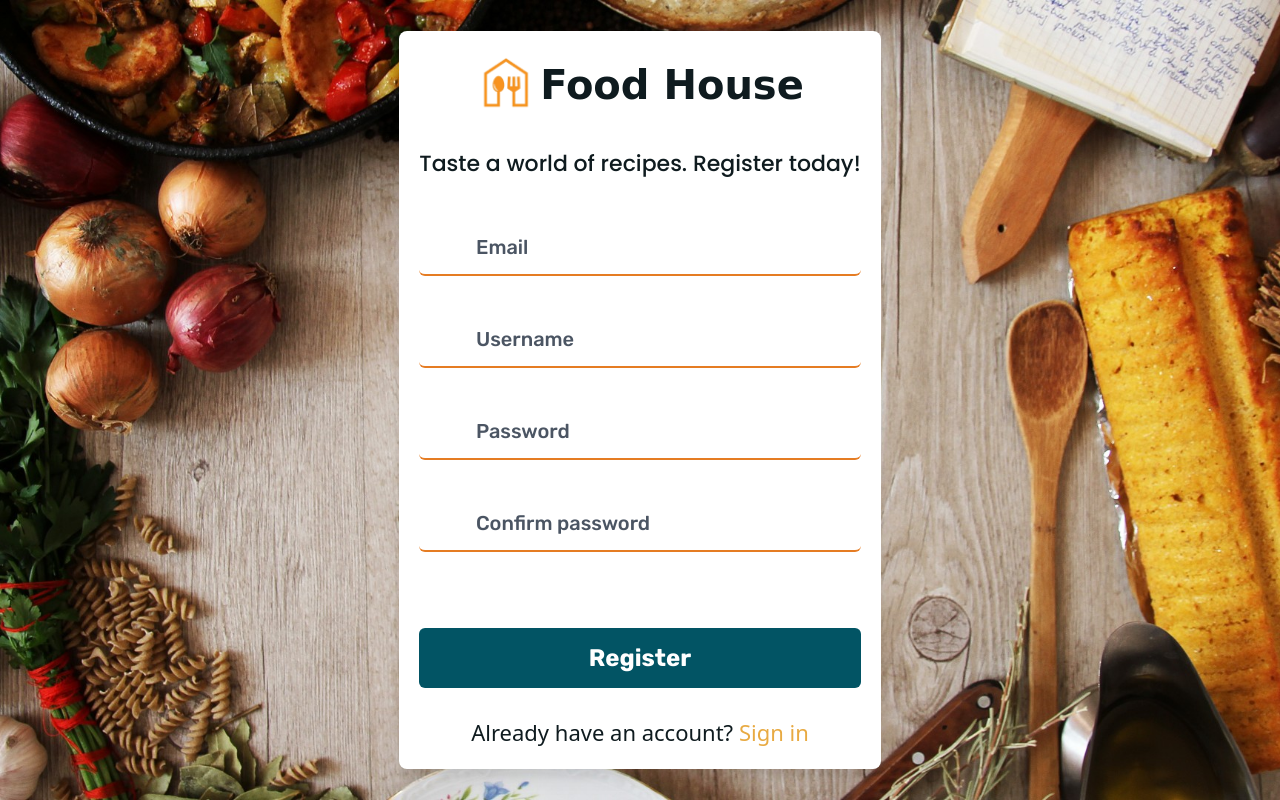
After one commit to CiroJSCH/FoodHouse, a Django app: page /register/ in a window 1280 px wide. The commit adds this page. Run offline with Django 4.2, Linux system fonts and the light colour scheme; style sheets or scripts are compiled from the project's sources; some libraries are stand-ins or nearby versions; some web fonts are replaced.

Commit message:
register page structure and design

```diff
--- /dev/null
+++ b/src/landing/templates/landing/register.html
@@ -0,0 +1,75 @@
+{% extends "main.html" %}
+{% load static %}
+{% block content %}
+  <main class="min-h-screen w-screen relative h-auto">
+    {% comment %} Banner mobile {% endcomment %}
+    <div class="w-full h-full min-h-[600px] lg:hidden bg-center bg-cover bg-no-repeat absolute bottom-0"
+         style="background-image: url({% static 'images/landing/register-mobile.jpg' %})"></div>
+    {% comment %} Banner desktop {% endcomment %}
+    <div class="w-full h-full hidden lg:block bg-center bg-cover bg-no-repeat absolute bottom-0"
+         style="background-image: url({% static 'images/landing/register-desktop.jpg' %})"></div>
+    {% comment %} Dark Layer {% endcomment %}
+    <div class="w-full h-full absolute lg:hidden top-0 z-[2] bg-[rgba(0,0,0,0.75)]"></div>
+    <section class="z-[3] px-3 py-5 relative h-auto min-h-screen grid place-content-center">
+      <div class="h-full flex flex-col justify-center mx-auto max-w-[550px]">
+        <div class="lg:bg-white lg:p-5 lg:rounded-lg lg:drop-shadow-xl">
+          <div class="flex items-center gap-1 mb-8 justify-center">
+            <img src="{% static 'images/foodhouse-logo.png' %}"
+                 alt="foodhouse logo"
+                 class="w-[50px] xl:w-[60px] xxl:w-[65px]"
+                 width=""
+                 height="">
+            <h1 class="text-[32px] lg:text-[36px] xl:text-[40px] xxl:text-[44px] font-logo text-white lg:text-text font-semibold pt-1">
+              Food <span>House</span>
+            </h1>
+          </div>
+          <h3 class="mt-1 font-medium text-[18px] lg:text-[20px] xl:text-[22px] xxl:text-[24px] font-text text-white lg:text-text text-center">
+            Taste a world of recipes. Register today!
+          </h3>
+          <form action=""
+                class="mt-10 flex flex-col gap-7 lg:gap-8 xl:gap-9 xxl:gap-10">
+            <div class="flex items-center border-b-2 rounded-md border-b-accent">
+              <span class="h-[44px] w-[50px] grid place-content-center  text-secondary"><i class="fa-solid fa-envelope fa-xl"></i></span>
+              <input type="email"
+                     name="email"
+                     id="email"
+                     class="focus:outline-none p-2 lg:p-3 w-full rounded-md bg-transparent transition-colors placeholder:text-gray-300 lg:placeholder:text-gray-600 placeholder:font-title text-white lg:text-text font-medium lg:text-[18px] xl:text-[20px] xxl:text-[21px]"
+                     placeholder="Email">
+            </div>
+            <div class="flex items-center border-b-2 rounded-md border-b-accent">
+              <span class="h-[44px] w-[50px] grid place-content-center  text-secondary"><i class="fa-solid fa-user fa-xl"></i></span>
+              <input type="text"
+                     name="username"
+                     id="username"
+                     class="focus:outline-none p-2 lg:p-3 w-full rounded-md bg-transparent transition-colors placeholder:text-gray-300 lg:placeholder:text-gray-600  placeholder:font-title text-white lg:text-text font-medium lg:text-[18px] xl:text-[20px] xxl:text-[21px]"
+                     placeholder="Username">
+            </div>
+            <div class="flex items-center border-b-2 rounded-md border-b-accent">
+              <span class="h-[44px] w-[50px] grid place-content-center  text-secondary"><i class="fa-solid fa-key fa-xl"></i></span>
+              <input type="password"
+                     name="password"
+                     id="password"
+                     class="focus:outline-none p-2 lg:p-3 w-full rounded-md bg-transparent transition-colors placeholder:text-gray-300 lg:placeholder:text-gray-600  placeholder:font-title text-white lg:text-text font-medium lg:text-[18px] xl:text-[20px] xxl:text-[21px]"
+                     placeholder="Password">
+            </div>
+            <div class="flex items-center border-b-2 rounded-md border-b-accent">
+              <span class="h-[44px] w-[50px] grid place-content-center  text-secondary"><i class="fa-solid fa-key fa-xl"></i></span>
+              <input type="password"
+                     name="password2"
+                     id="password2"
+                     class="focus:outline-none p-2 lg:p-3 w-full rounded-md bg-transparent transition-colors placeholder:text-gray-300 lg:placeholder:text-gray-600  placeholder:font-title text-white lg:text-text font-medium lg:text-[18px] xl:text-[20px] xxl:text-[21px]"
+                     placeholder="Confirm password">
+            </div>
+            <button type="submit"
+                    class="mt-10 w-full bg-secondary text-white font-title font-semibold py-3 rounded-md text-[18px] lg:text-[20px] xl:text-[24px]">
+              Register
+            </button>
+          </form>
+          <p class="mt-5 xl:mt-7 text-white lg:text-text text-center text-[18px] lg:text-[20px] xl:text-[22px] font-medium">
+            Already have an account? <a href="{% url 'login' %}" class="text-primary">Sign in</a>
+          </p>
+        </div>
+      </div>
+    </section>
+  </main>
+{% endblock content %}
```
Also changed, not shown: src/landing/templates/landing/login.html (+7 -3 lines), src/landing/templates/landing/landing.html (renamed from src/landing/templates/landing/landing_page.html).
